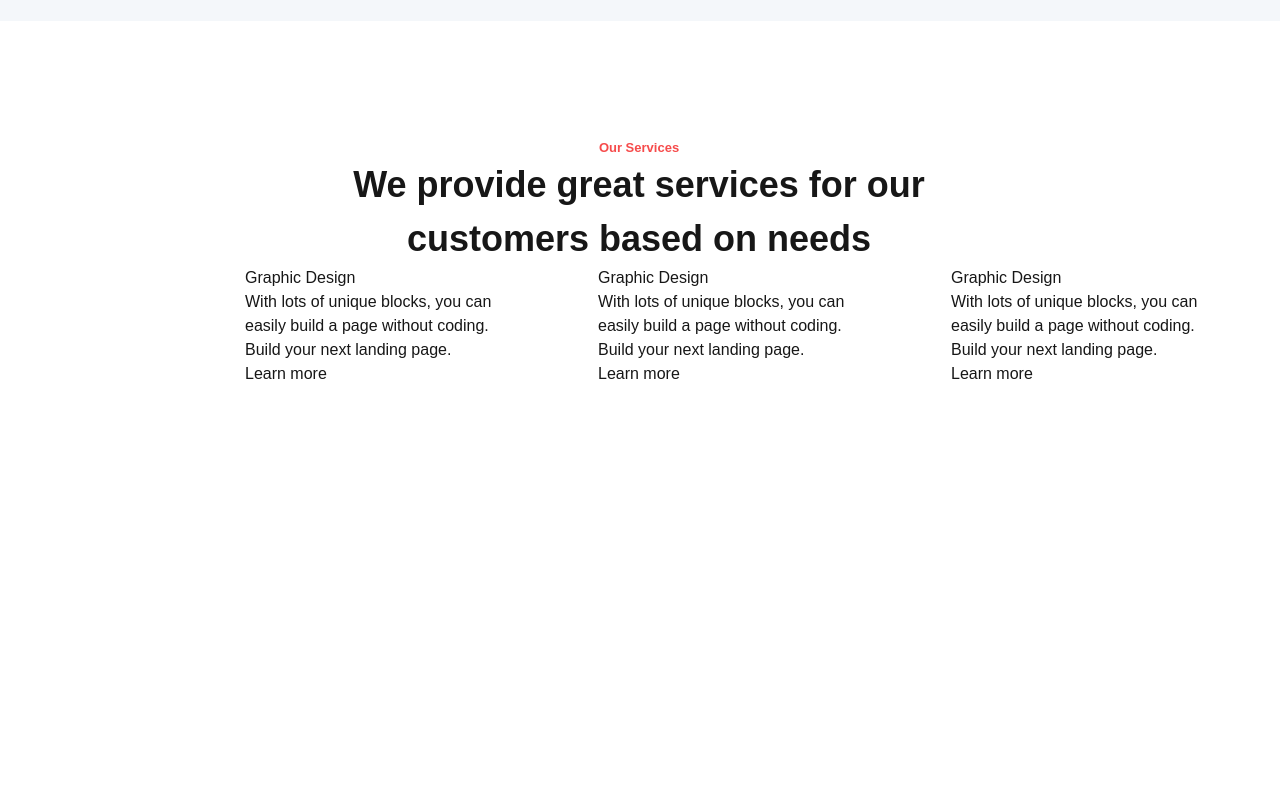
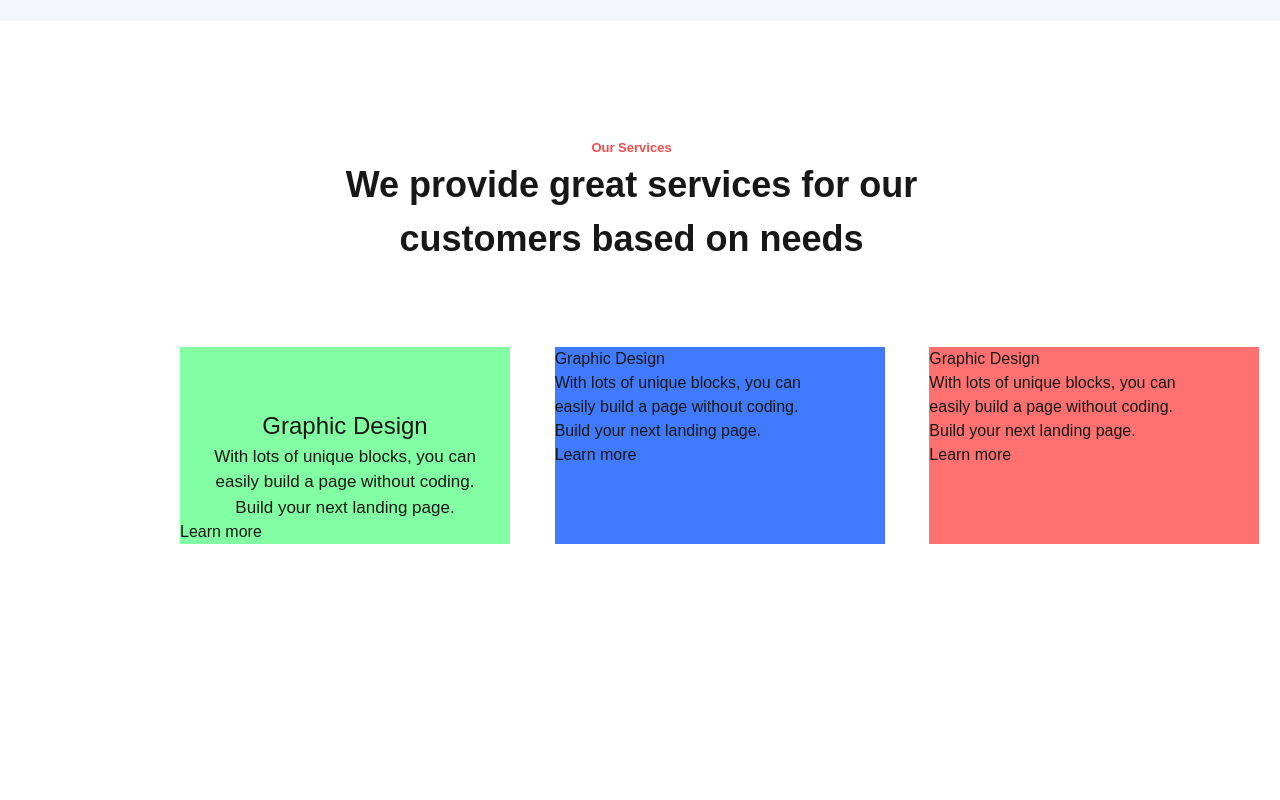
Before and after one commit to thomas1y/Agency-Landingpage, a Next.js app: page / in a window 1280 px wide. Shown: the part 780-1580 px from the top of the page. Built offline with nearby package versions, Linux system fonts and the light colour scheme.

Commit message:
updating service

```diff
--- a/app/page.tsx
+++ b/app/page.tsx
@@ -4,7 +4,7 @@ export default function Home() {
   return (
     <div className=''>
       <section className="bg-[url('/hero-bg.png')] h-[801px] bg-cover relative bg-center">
-        <header className="absolute top-[16px] left-0 right-0 bg-transparent h-[50px] z-10">
+        <header className="absolute top-[16px] left-[60] right-0 bg-transparent h-[50px] z-10">
           <div className="max-w-[1160px] mx-auto px-6 h-full">
             <div className="flex items-center h-full">
               {/* Logo */}
@@ -30,7 +30,7 @@ export default function Home() {
 
         {/* Hero Content */}
         <div className="max-w-[1600px] mx-auto px-6 h-full">
-          <div className="flex">
+          <div className="flex pl-[30px]">
             {/* Left Content */}
             <div className="w-1/2">
               <div className="pt-[207.5px] pl-[160px]">
@@ -56,7 +56,7 @@ export default function Home() {
                         {/* Right Image */}
             <div className="w-1/2 relative h-full">
               {/* Image container */}
-              <div className='absolute left-[92px] top-[148.5px] w-[463px] h-[504px]'>
+              <div className='absolute left-[120px] top-[148.5px] w-[463px] h-[504px]'>
                  <div className="absolute top-[-30px] left-[94px] w-[107px] h-[68px] z-0">
                     <div className="relative w-full h-full">
                       {[
@@ -102,7 +102,7 @@ export default function Home() {
       </section>
 
       <section className="bg-white pt-[117px]">
-                      <div className="max-w-[1163px] h-[752px] ml-[245px]">
+                      <div className="max-w-[1163px] h-[752px] ml-[230px]">
                           {/* TITLE SECTION - this whole block starts 574px from left */}
                           <div className="ml-[260px] mr-[507px]">  {/* 574px - 279px = 295px */}
 
@@ -121,16 +121,16 @@ export default function Home() {
                       </div>
 
                        {/* CARDS SECTION */}
-                       <div className="grid grid-cols-3 gap-6">
-                           <div>
-                                <h1>Graphic Design</h1>
-                                <p>With lots of unique blocks, you can<br/>
+                       <div className="grid grid-cols-3 gap-6 pt-[81px] -ml-[50px] ">
+                           <div className="w-[330px] bg-[#83FFA3] items-center">
+                                <h1 className="pt-[61px] text-[24px] text-center">Graphic Design</h1>
+                                <p className="text-center text-[17px]">With lots of unique blocks, you can<br/>
                                  easily build a page without coding.<br/>
                                   Build your next landing page.</p>
-                                <button>Learn more</button>
+                                <button className="text-center">Learn more</button>
                            </div>
                             {/* Card 2 */}
-                            <div>
+                            <div className="w-[330px] bg-[#407BFF] items-center">
                                   <h1>Graphic Design</h1>
                                 <p>With lots of unique blocks, you can<br/>
                                  easily build a page without coding.<br/>
@@ -138,7 +138,7 @@ export default function Home() {
                                 <button>Learn more</button>
                             </div>
                             {/* Card 3 */}
-                            <div>
+                            <div className="w-[330px] bg-[#FF7171]">
                                   <h1>Graphic Design</h1>
                                 <p>With lots of unique blocks, you can<br/>
                                  easily build a page without coding.<br/>
```
